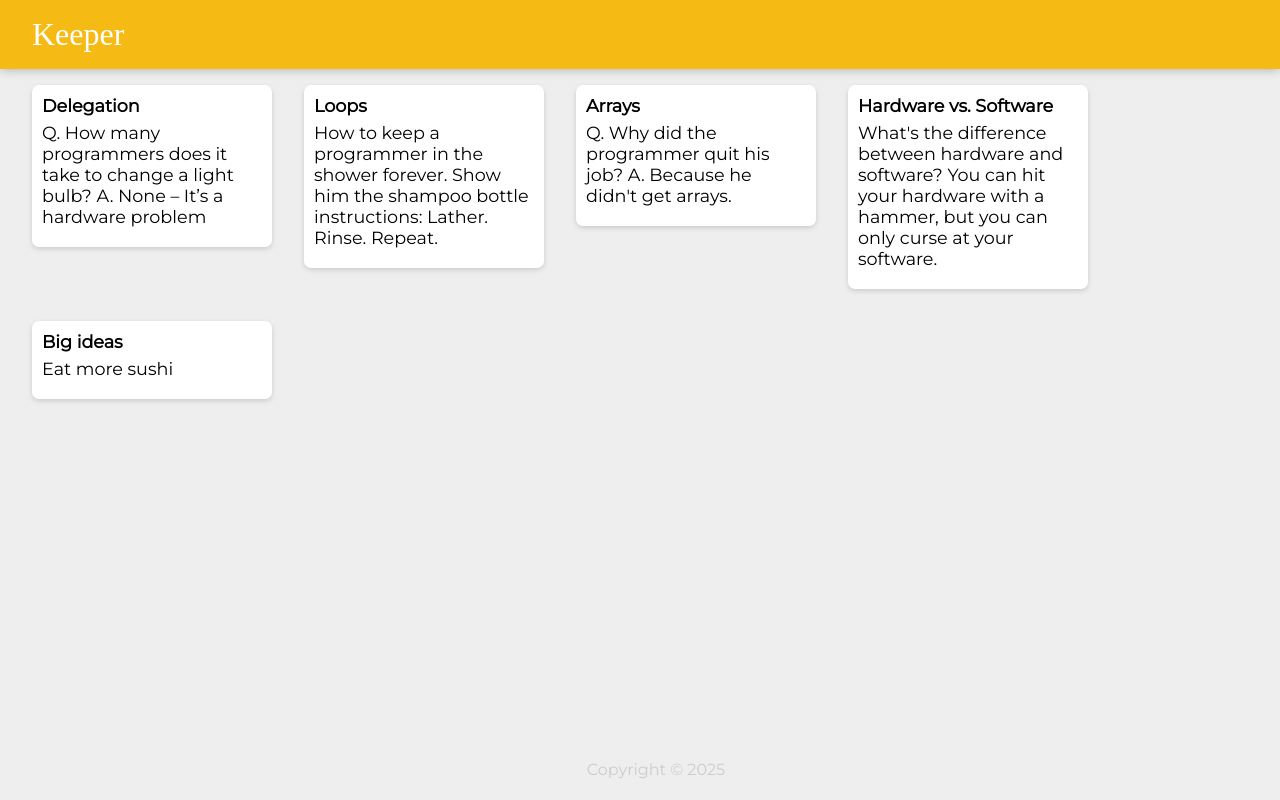
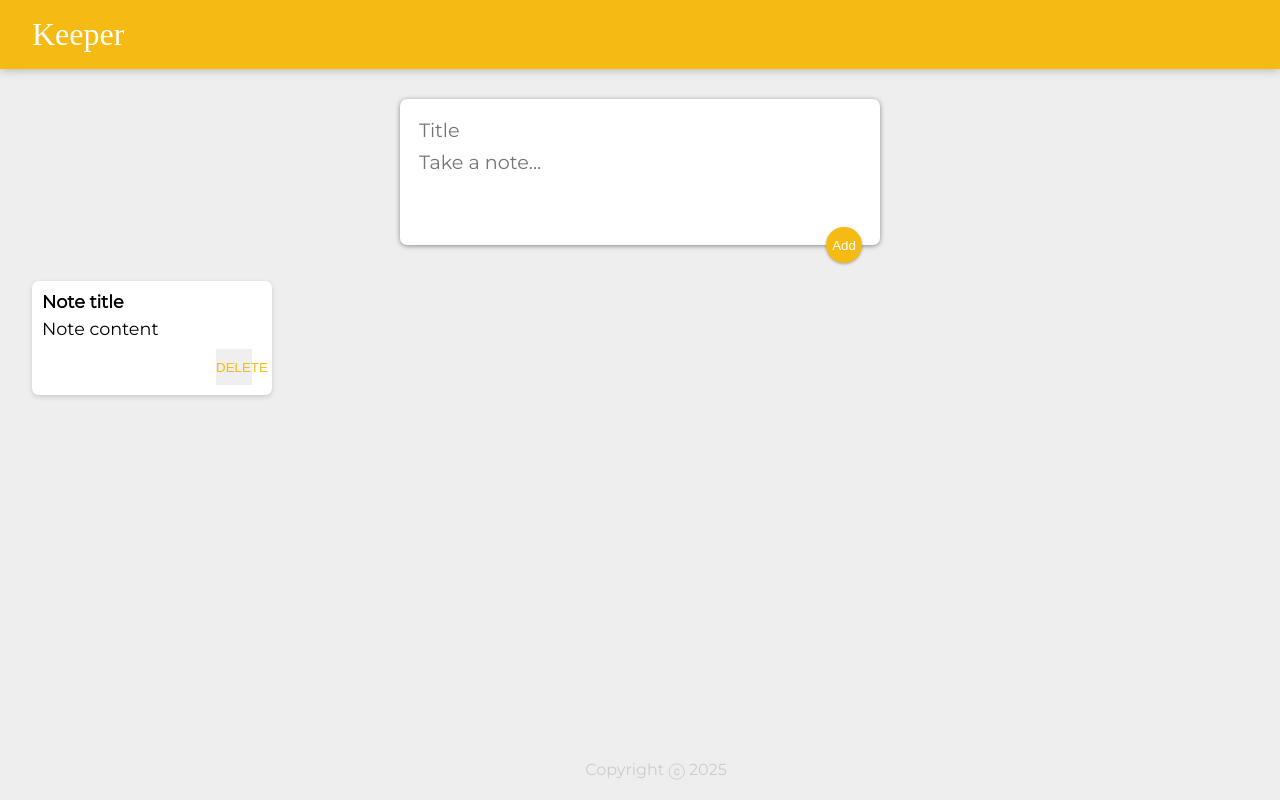
Before and after one commit to kishore2106/Mini-Projects, a React (Vite) app in the folder keeper-app/: page / in a window 1280 px wide. Built offline with nearby package versions, Linux system fonts and the light colour scheme; a web font is replaced by a local one.

Commit message:
Keeper App Part III Starting

```diff
--- a/keeper-app/public/style.css
+++ b/keeper-app/public/style.css
@@ -54,3 +54,49 @@
   white-space: pre-wrap;
   word-wrap: break-word;
 }
+
+.note button {
+  position: relative;
+  float: right;
+  margin-right: 10px;
+  color: #f5ba13;
+  border: none;
+  width: 36px;
+  height: 36px;
+  cursor: pointer;
+  outline: none;
+}
+
+form {
+  position: relative;
+  width: 480px;
+  margin: 30px auto 20px auto;
+  background: #fff;
+  padding: 15px;
+  border-radius: 7px;
+  box-shadow: 0 1px 5px rgb(138, 137, 137);
+}
+form input,
+form textarea {
+  width: 100%;
+  border: none;
+  padding: 4px;
+  outline: none;
+  font-size: 1.2em;
+  font-family: inherit;
+  resize: none;
+}
+form button {
+  position: absolute;
+  right: 18px;
+  bottom: -18px;
+  background: #f5ba13;
+  color: #fff;
+  border: none;
+  border-radius: 50%;
+  width: 36px;
+  height: 36px;
+  box-shadow: 0 1px 3px rgba(0, 0, 0, 0.3);
+  cursor: pointer;
+  outline: none;
+}
--- a/keeper-app/src/components/App.jsx
+++ b/keeper-app/src/components/App.jsx
@@ -2,19 +2,14 @@
 import Header from "./Header";
 import Footer from "./Footer";
 import Note from "./Note";
-import notes from "../notes";
+import CreateArea from "./CreateArea";
 
 function App() {
   return (
     <div>
       <Header />
-      {notes.map(noteItem => (
-        <Note
-          key={noteItem.key}
-          title={noteItem.title}
-          content={noteItem.content}
-        />
-      ))}
+      <CreateArea />
+      <Note key={1} title="Note title" content="Note content" />
       <Footer />
     </div>
   );
--- /dev/null
+++ b/keeper-app/src/components/CreateArea.jsx
@@ -0,0 +1,15 @@
+import React from "react";
+
+function CreateArea() {
+  return (
+    <div>
+      <form>
+        <input name="title" placeholder="Title" />
+        <textarea name="content" placeholder="Take a note..." rows="3" />
+        <button>Add</button>
+      </form>
+    </div>
+  );
+}
+
+export default CreateArea;
--- a/keeper-app/src/components/Footer.jsx
+++ b/keeper-app/src/components/Footer.jsx
@@ -1,12 +1,12 @@
 import React from "react";
 
-function Footer(){
-    const currentYear = new Date().getFullYear();
-    return (
-        <footer>
-            <p>Copyright © {currentYear}</p>
-        </footer>
-    );
+function Footer() {
+  const year = new Date().getFullYear();
+  return (
+    <footer>
+      <p>Copyright ⓒ {year}</p>
+    </footer>
+  );
 }
 
 export default Footer;
--- a/keeper-app/src/components/Note.jsx
+++ b/keeper-app/src/components/Note.jsx
@@ -5,6 +5,7 @@
     <div className="note">
       <h1>{props.title}</h1>
       <p>{props.content}</p>
+      <button>DELETE</button>
     </div>
   );
 }
--- a/keeper-app/src/notes.js
+++ /dev/null
@@ -1,33 +0,0 @@
-const notes = [
-    {
-      key: 1,
-      title: "Delegation",
-      content:
-        "Q. How many programmers does it take to change a light bulb? A. None – It’s a hardware problem"
-    },
-    {
-      key: 2,
-      title: "Loops",
-      content:
-        "How to keep a programmer in the shower forever. Show him the shampoo bottle instructions: Lather. Rinse. Repeat."
-    },
-    {
-      key: 3,
-      title: "Arrays",
-      content:
-        "Q. Why did the programmer quit his job? A. Because he didn't get arrays."
-    },
-    {
-      key: 4,
-      title: "Hardware vs. Software",
-      content:
-        "What's the difference between hardware and software? You can hit your hardware with a hammer, but you can only curse at your software."
-    },
-    {
-      key: 5,
-      title: "Big ideas",
-      content: "Eat more sushi"
-    }
-  ];
-
-  export default notes;
```
Also changed, not shown: keeper-app/src/components/Header.jsx (+7 -7 lines), keeper-app/src/index.jsx (+13 -0 lines). Lines whose indentation alone changed are shown as unchanged.
